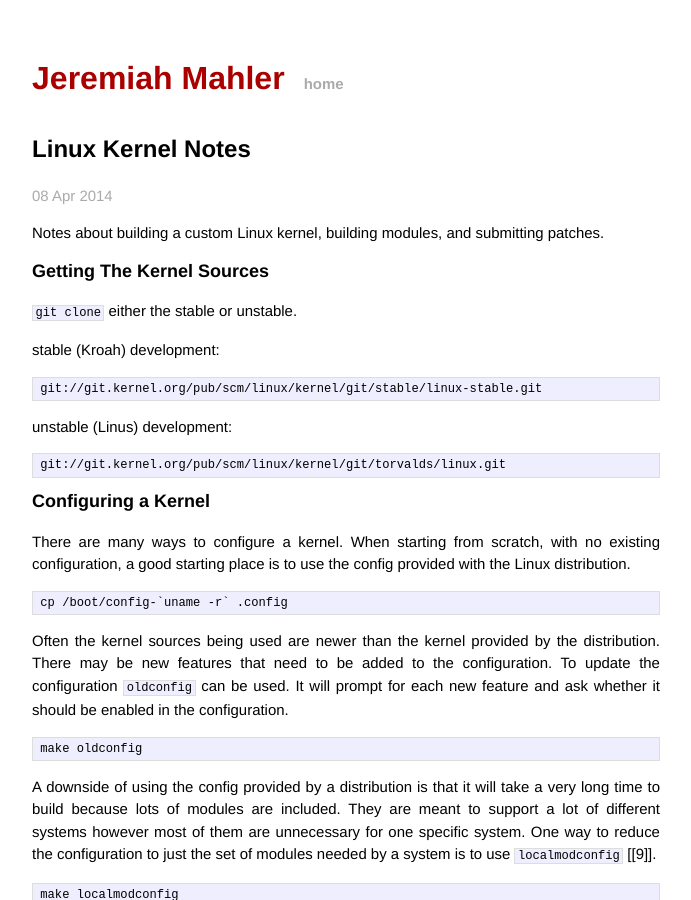
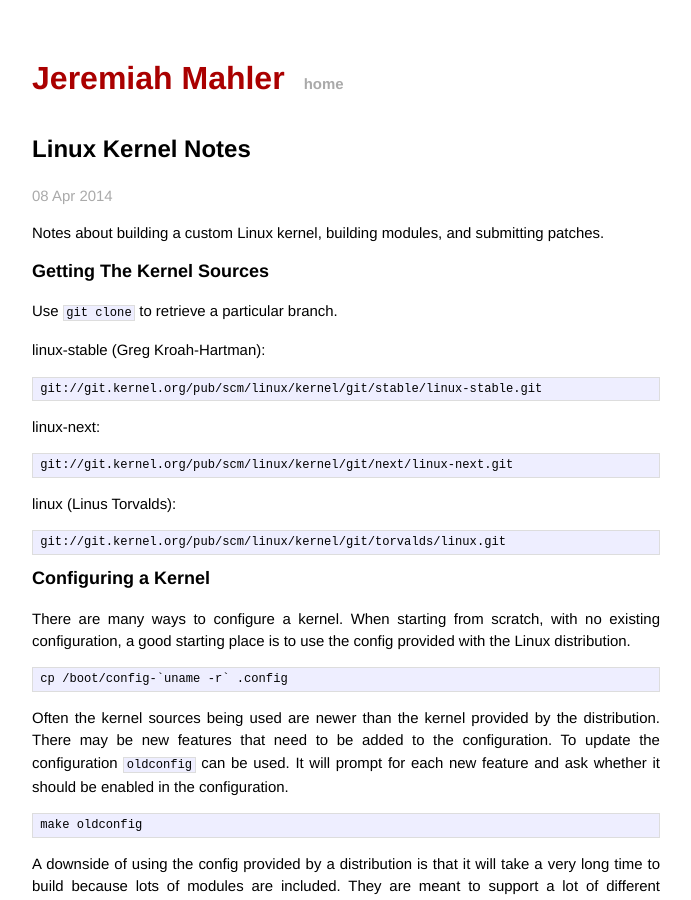
Before and after one commit to jmahler/jmahler.github.io, a Jekyll site: the page built from _posts/2014-04-08-kernel.md, in a window 1280 px wide and 900 px high. Shown: the whole window, without its empty margins (294-985 px from the left). Built offline with Jekyll 4.4.1, drawn with Linux system fonts in a browser that asks for light colours; Markdown is read by kramdown in place of the engine named in the settings.

Commit message:
add link to linux-next branch

```diff
--- a/_posts/2014-04-08-kernel.md
+++ b/_posts/2014-04-08-kernel.md
@@ -12,13 +12,17 @@ building modules, and submitting patches.
 Getting The Kernel Sources
 --------------------------
 
-`git clone` either the stable or unstable.
+Use `git clone` to retrieve a particular branch.
 
-stable (Kroah) development:
+linux-stable (Greg Kroah-Hartman):
 
     git://git.kernel.org/pub/scm/linux/kernel/git/stable/linux-stable.git
 
-unstable (Linus) development:
+linux-next:
+
+    git://git.kernel.org/pub/scm/linux/kernel/git/next/linux-next.git
+
+linux (Linus Torvalds):
 
     git://git.kernel.org/pub/scm/linux/kernel/git/torvalds/linux.git
 
```
